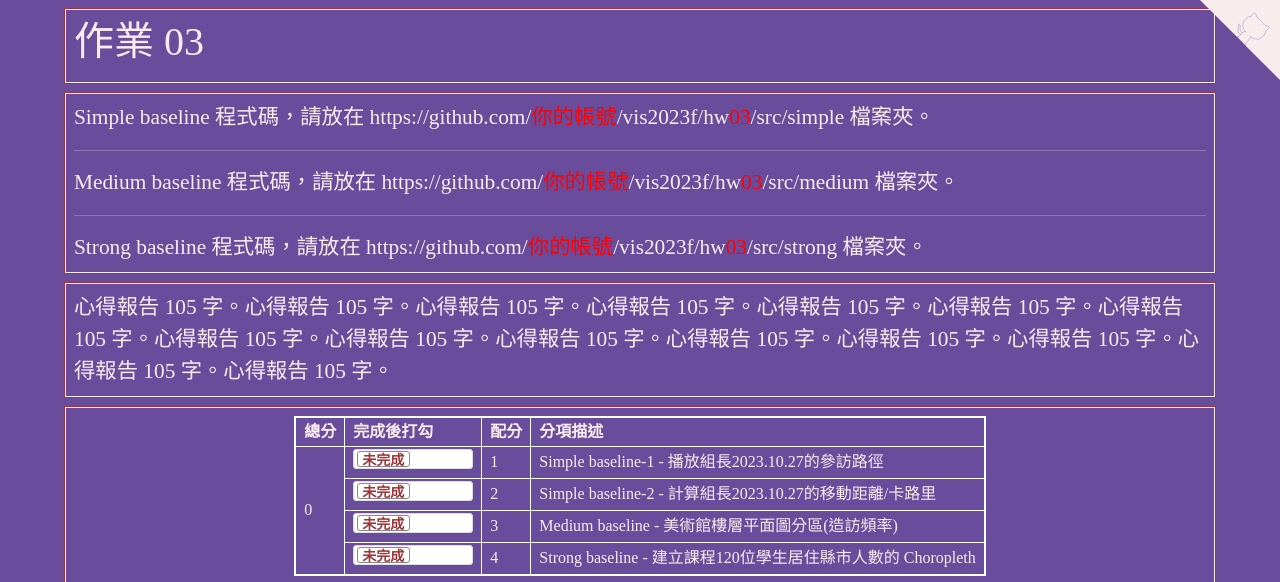
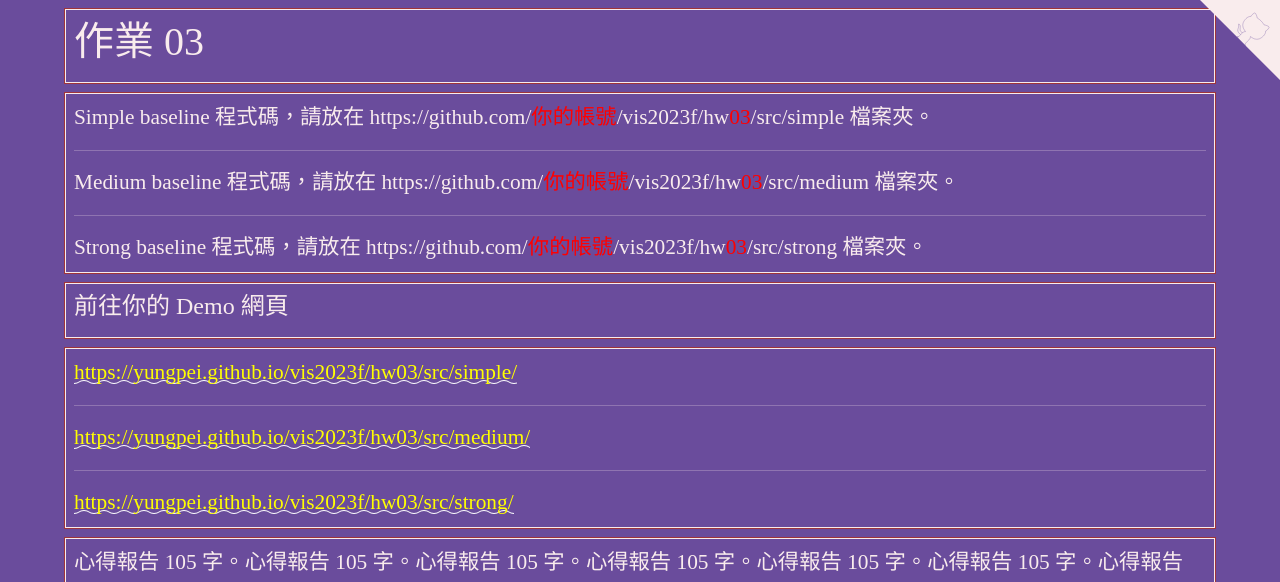
Before and after one commit to yungpei/vis2023f, a plain HTML site: page hw03/index.html in a window 1280 px wide. Shown: the top 582 px of the page. Drawn offline with nearby package versions, Linux system fonts and the light colour scheme.

Commit message:
Update index.html

```diff
--- a/hw03/index.html
+++ b/hw03/index.html
@@ -190,6 +190,27 @@
       <br>
       </div>
   </div>
+  <!-- ------------------------------------------------>
+
+  <div class="row hw12">
+    <div class="col-md-12 twenty">
+      <h4>前往你的 Demo 網頁</h4>
+    </div>
+  </div>
+
+  <!-- ------------------------------------------------>
+  <div class="row hw12">
+    <div class="col-md-12 twenty">
+      <a href="https://yungpei.github.io/vis2023f/hw03/src/simple/">https://yungpei.github.io/vis2023f/hw03/src/simple/</a>
+      <hr>
+      <a href="https://yungpei.github.io/vis2023f/hw03/src/medium/">https://yungpei.github.io/vis2023f/hw03/src/medium/</a>
+      <hr>
+      <a href="https://yungpei.github.io/vis2023f/hw03/src/medium/">https://yungpei.github.io/vis2023f/hw03/src/strong/</a>
+      </div>
+  </div>
+
+
+  <!-- ------------------------------------------------>
 
   <!-- ------------------------------------------------>
   <div class="row hw12">
```
